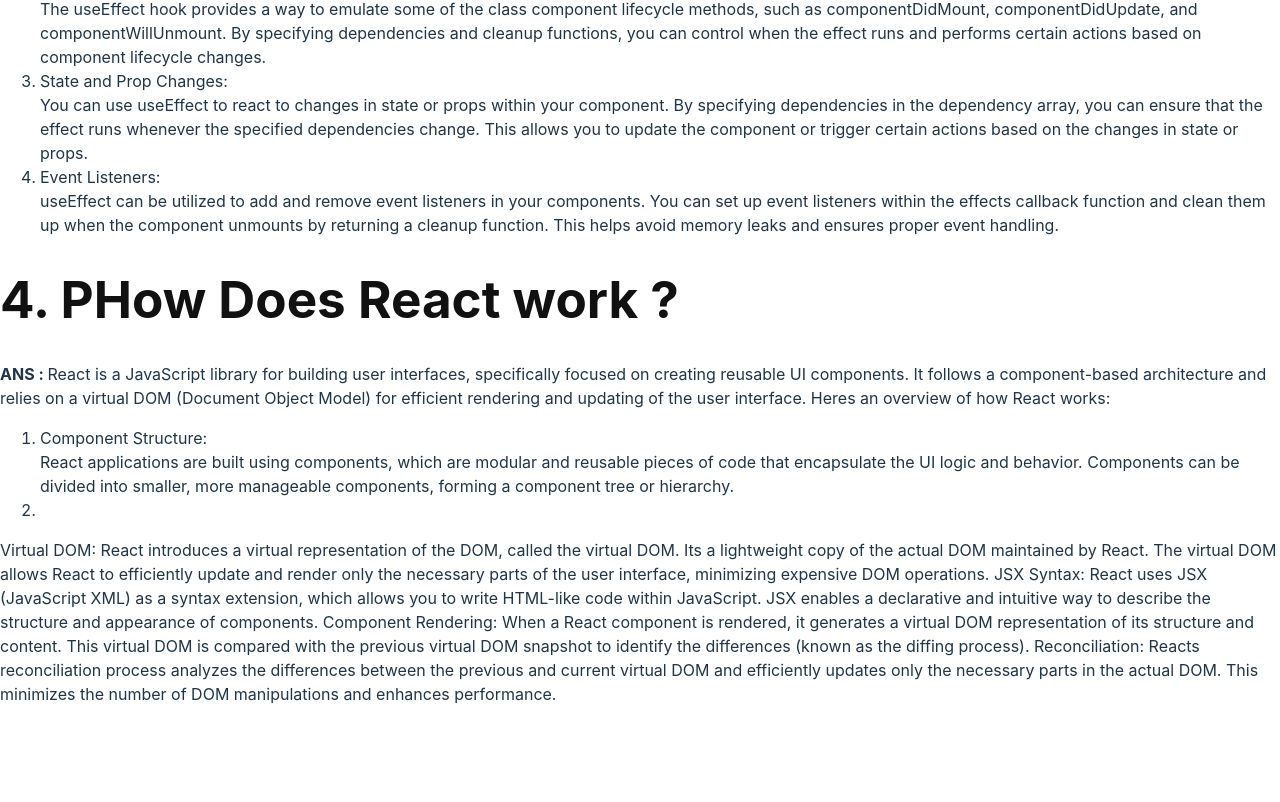
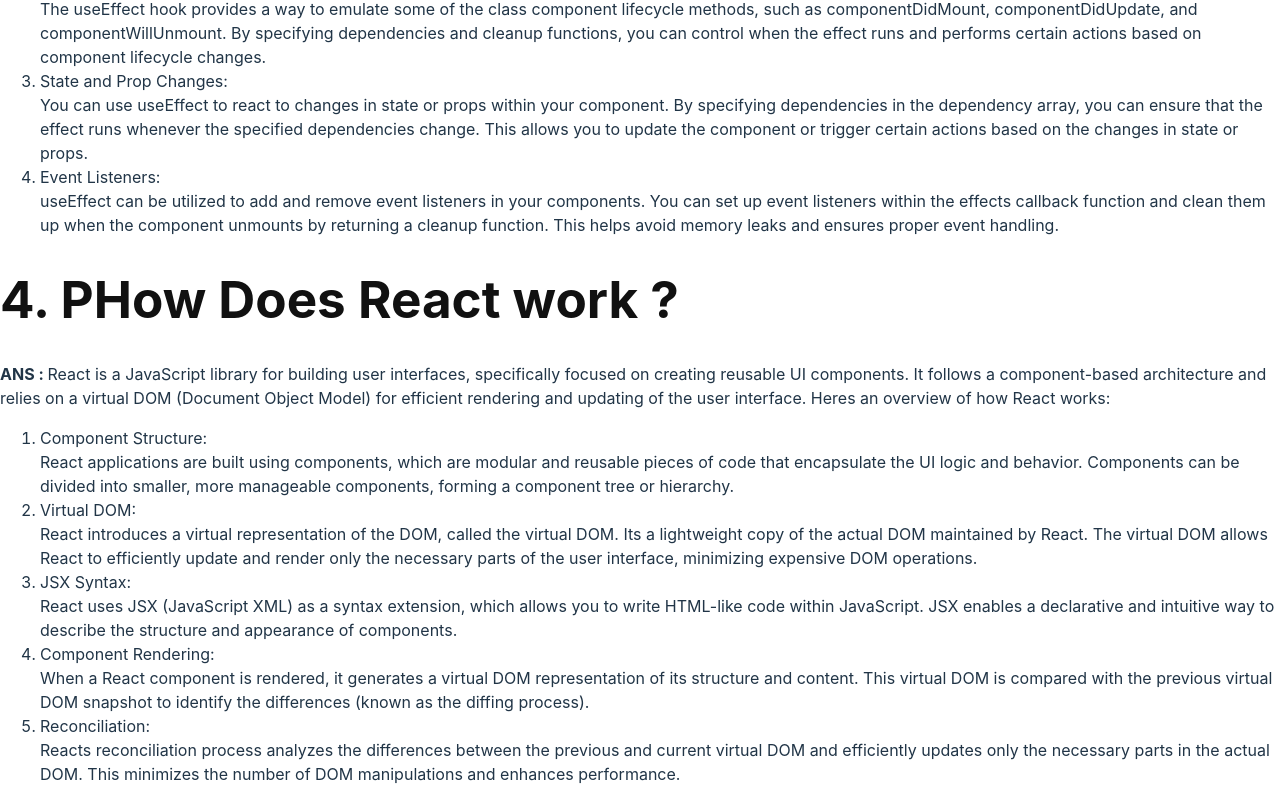
Before and after one commit to Saif-Tasnim/Knowledge-Cafe, a React (Vite) app: page / in a window 1280 px wide. Shown: the part 4924-5726 px from the top of the page. Before the commit the page ends 5646 px from the top, so only its background shows below. Built offline with nearby package versions, Linux system fonts and the light colour scheme.

Commit message:
ques-4 has done

```diff
--- a/src/Components/Answer/Answer.jsx
+++ b/src/Components/Answer/Answer.jsx
@@ -105,18 +105,30 @@
     </li>
 
     <li>
+    Virtual DOM: <br/>React introduces a virtual representation of the DOM, called the virtual DOM. Its a lightweight copy of the actual DOM maintained by React. The virtual DOM allows React to efficiently update and render only the necessary parts of the user interface, minimizing expensive DOM operations.
+    </li>
 
+    <li>
+
+    JSX Syntax: <br/> React uses JSX (JavaScript XML) as a syntax extension, which allows you to write HTML-like code within JavaScript. JSX enables a declarative and intuitive way to describe the structure and appearance of components.
+    </li>
+
+    <li>
+
+Component Rendering: <br/> When a React component is rendered, it generates a virtual DOM representation of its structure and content. This virtual DOM is compared with the previous virtual DOM snapshot to identify the differences (known as the diffing process).
+    </li>
+
+    <li>
+    Reconciliation: <br/>Reacts reconciliation process analyzes the differences between the previous and current virtual DOM and efficiently updates only the necessary parts in the actual DOM. This minimizes the number of DOM manipulations and enhances performance.
     </li>
 </ol>
 
 
-Virtual DOM: React introduces a virtual representation of the DOM, called the virtual DOM. Its a lightweight copy of the actual DOM maintained by React. The virtual DOM allows React to efficiently update and render only the necessary parts of the user interface, minimizing expensive DOM operations.
 
-JSX Syntax: React uses JSX (JavaScript XML) as a syntax extension, which allows you to write HTML-like code within JavaScript. JSX enables a declarative and intuitive way to describe the structure and appearance of components.
 
-Component Rendering: When a React component is rendered, it generates a virtual DOM representation of its structure and content. This virtual DOM is compared with the previous virtual DOM snapshot to identify the differences (known as the diffing process).
 
-Reconciliation: Reacts reconciliation process analyzes the differences between the previous and current virtual DOM and efficiently updates only the necessary parts in the actual DOM. This minimizes the number of DOM manipulations and enhances performance.
+
+
             </p>
 
 
```
